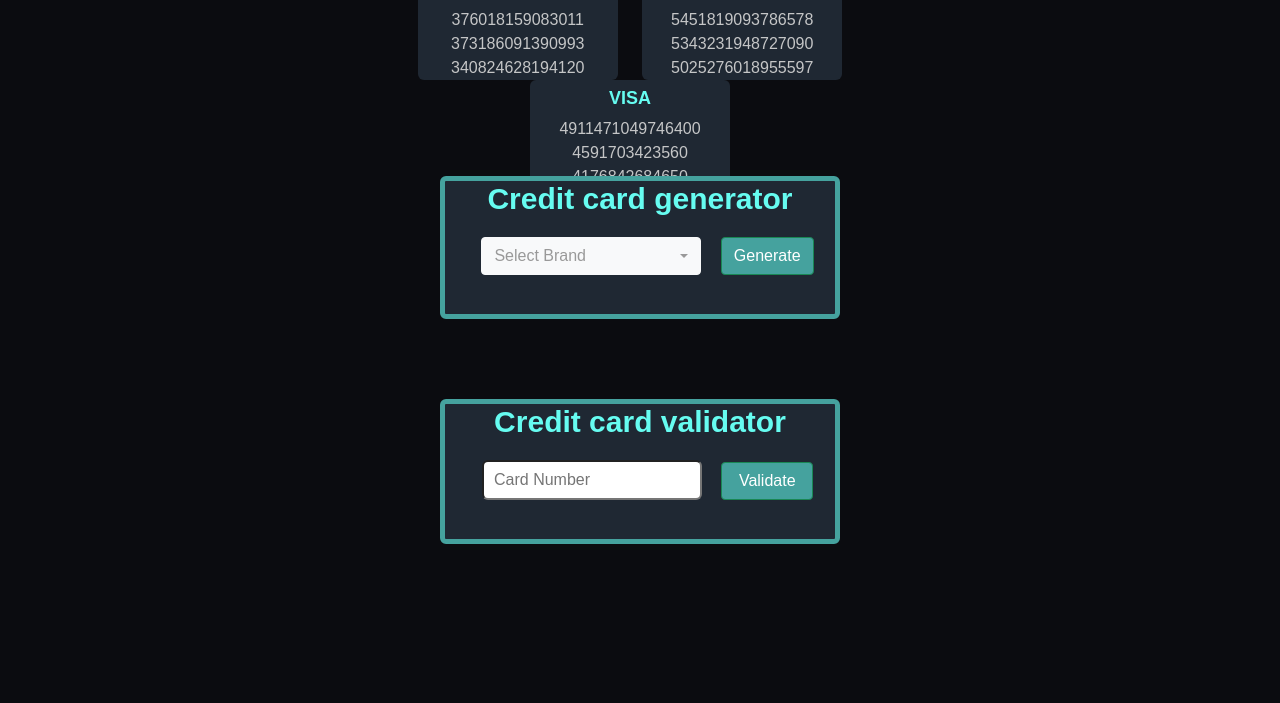
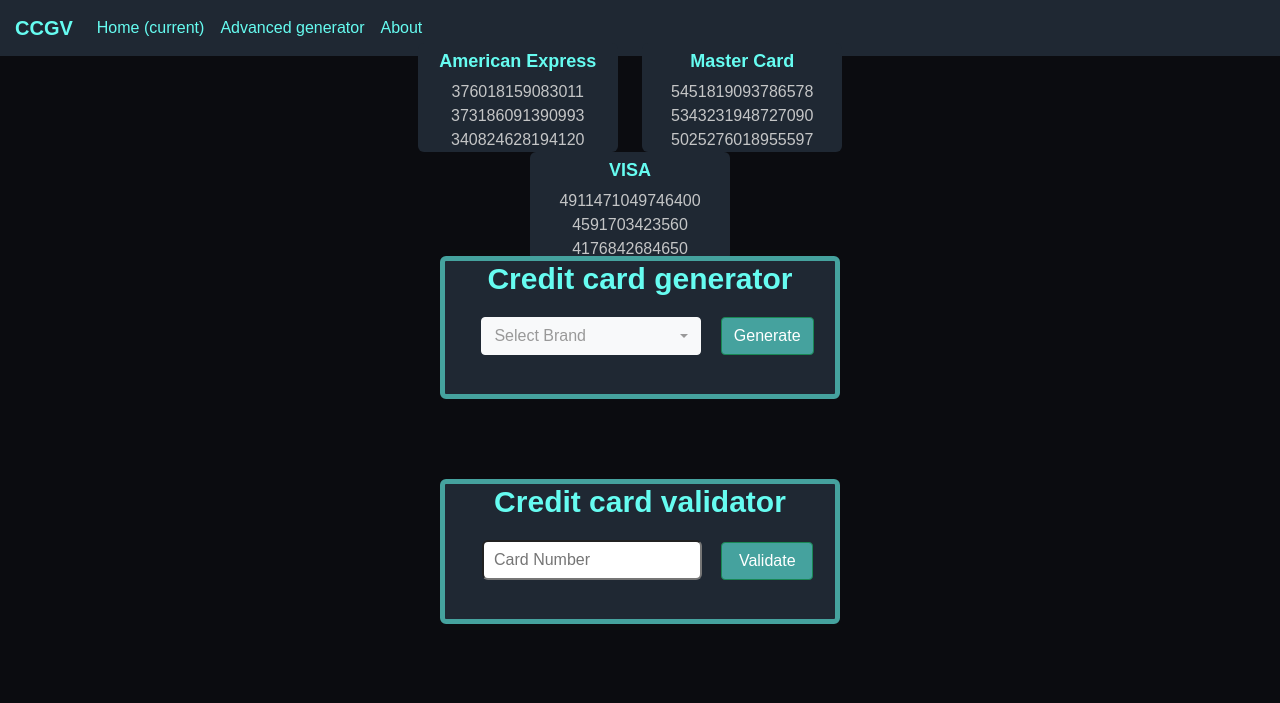
Before and after one commit to themm1/Credit-Number-Generator, a Flask app: page / in a window 1280 px wide. Shown: the top 703 px of the page. Run offline with Flask 2, Linux system fonts and the light colour scheme; some libraries are stand-ins or nearby versions.

Commit message:
navbar added (not working)

```diff
--- a/static/styles.css
+++ b/static/styles.css
@@ -4,59 +4,29 @@ body {
     color: rgb(197,198,199)
 }
 
-#main {
-    position: absolute;
-    top: 50%;
-    left: 50%;
-    transform: translate(-50%, -50%);
+
+/* Navbar items */
+#menu {
+    background-color: rgb(31,40,51) !important;
 }
 
-.box {
-    border: 5px solid rgb(69,162,158);
-    background-color: rgb(31,40,51);
-    width: 400px;
-    margin-bottom: 20%;
-    border-radius: 6px;
+.navbar-brand {
+    color: rgb(102,252,241) !important;
+    font-weight: bold;
+    font-size: 20px;
+    padding-left: 15px;
 }
 
-.box > * {
-    text-align: center;
-    position: relative;
+.nav-link {
+    color: rgb(102,252,241) !important;
 }
 
-h1 {
-    font-weight: bold;
-    font-size: 30px;
-    color: rgb(102,252,241);
-    margin-bottom: 20px;
-}
 
-#number {
-    width: 220px;
-    height: 40px;
-    border-radius: 6px;
-    padding-left: 10px;
-}
-
-.message {
-    font-weight: bold;
-    color: rgb(102,252,241);
-    margin-top: 15px;
-}
-
-.btn-success {
-    background-color: rgb(69,162,158) !important;
-}
-
-#gen_button, #val_button {
-    position: relative;
-    left: 15px;
-}
-
+/* Autogenerated Numbers */
 #numbers {
     text-align: center;
     position: absolute;
-    top: 10%;
+    top: 19%;
     left: 50%;
     transform: translate(-50%, -50%);
 }
@@ -76,3 +46,52 @@ h1 {
     margin-top: 20px;
     margin: 5px;
 }
+
+
+/* Main Boxes */
+#main {
+    position: absolute;
+    top: 60%;
+    left: 50%;
+    transform: translate(-50%, -50%);
+}
+
+.box {
+    border: 5px solid rgb(69,162,158);
+    background-color: rgb(31,40,51);
+    width: 400px;
+    margin-bottom: 20%;
+    border-radius: 6px;
+}
+
+.box > * {
+    text-align: center;
+    position: relative;
+}
+
+/* Box Items */
+h1 {
+    font-weight: bold;
+    font-size: 30px;
+    color: rgb(102,252,241);
+    margin-bottom: 20px;
+}
+
+#number {
+    width: 220px;
+    height: 40px;
+    border-radius: 6px;
+    padding-left: 10px;
+}
+
+.message {
+    font-weight: bold;
+    color: rgb(69,162,158);
+    margin-top: 15px;
+}
+
+.btn-success {
+    background-color: rgb(69,162,158) !important;
+    position: relative;
+    left: 15px;
+}
--- a/templates/index.html
+++ b/templates/index.html
@@ -1,15 +1,7 @@
-<!DOCTYPE html>
-<html lang="en">
-    <head>
-        <link href="https://cdn.jsdelivr.net/npm/bootstrap@5.0.0-beta2/dist/css/bootstrap.min.css" rel="stylesheet" integrity="sha384-BmbxuPwQa2lc/FVzBcNJ7UAyJxM6wuqIj61tLrc4wSX0szH/Ev+nYRRuWlolflfl" crossorigin="anonymous">
-        <link rel="stylesheet" href="https://cdn.jsdelivr.net/npm/bootstrap-select@1.13.14/dist/css/bootstrap-select.min.css">
-        <link rel="stylesheet" type="text/css" href="{{ url_for('static', filename='styles.css') }}">
-        <script src="https://ajax.googleapis.com/ajax/libs/jquery/3.1.0/jquery.min.js"></script>
-        <title>Credit</title>
-        <script src="{{ url_for('static', filename='script.js') }}"></script>
-    </head>
+{% extends "layout.html" %}
 
-    <body>
+{% block body %}
+
     <div id="numbers">
         {% for brand in brands_dict %}
             <div id="brand_box">
@@ -53,9 +45,4 @@
         </div>
     </div>
 
-    <script src="https://cdnjs.cloudflare.com/ajax/libs/popper.js/1.14.3/umd/popper.min.js" integrity="sha384-ZMP7rVo3mIykV+2+9J3UJ46jBk0WLaUAdn689aCwoqbBJiSnjAK/l8WvCWPIPm49" crossorigin="anonymous"></script>
-    <script src="https://stackpath.bootstrapcdn.com/bootstrap/4.1.3/js/bootstrap.min.js" integrity="sha384-ChfqqxuZUCnJSK3+MXmPNIyE6ZbWh2IMqE241rYiqJxyMiZ6OW/JmZQ5stwEULTy" crossorigin="anonymous"></script>
-    <script src="https://cdn.jsdelivr.net/npm/bootstrap-select@1.13.14/dist/js/bootstrap-select.min.js"></script>
-
-    </body>
-</html>
+{% endblock %}
--- /dev/null
+++ b/templates/layout.html
@@ -0,0 +1,41 @@
+<!DOCTYPE html>
+<html lang="en">
+    <head>
+        <link href="https://cdn.jsdelivr.net/npm/bootstrap@5.0.0-beta2/dist/css/bootstrap.min.css" rel="stylesheet" integrity="sha384-BmbxuPwQa2lc/FVzBcNJ7UAyJxM6wuqIj61tLrc4wSX0szH/Ev+nYRRuWlolflfl" crossorigin="anonymous">
+        <link rel="stylesheet" href="https://cdn.jsdelivr.net/npm/bootstrap-select@1.13.14/dist/css/bootstrap-select.min.css">
+        <link rel="stylesheet" type="text/css" href="{{ url_for('static', filename='styles.css') }}">
+        <script src="https://ajax.googleapis.com/ajax/libs/jquery/3.1.0/jquery.min.js"></script>
+        <title>Credit</title>
+        <script src="{{ url_for('static', filename='script.js') }}"></script>
+    </head>
+
+    <body>
+
+        <nav id="menu" class="navbar navbar-expand-lg navbar-light bg-light">
+            <a class="navbar-brand" href="#">CCGV</a>
+            <button class="navbar-toggler" type="button" data-toggle="collapse" data-target="#navbarNavAltMarkup" aria-controls="navbarNavAltMarkup" aria-expanded="false" aria-label="Toggle navigation">
+              <span class="navbar-toggler-icon"></span>
+            </button>
+            <div class="collapse navbar-collapse" id="navbarNavAltMarkup">
+              <div class="navbar-nav">
+                <li class="nav-item active">
+                    <a class="nav-link" href="#">Home <span class="sr-only">(current)</span></a>
+                </li>
+                <li class="nav-item">
+                    <a class="nav-link" href="#">Advanced generator</a>
+                </li>
+                <li class="nav-item">
+                    <a class="nav-link" href="#">About</a>
+                </li>
+              </div>
+            </div>
+        </nav>
+
+        {% block body %}{% endblock %}
+
+        <script src="https://cdnjs.cloudflare.com/ajax/libs/popper.js/1.14.3/umd/popper.min.js" integrity="sha384-ZMP7rVo3mIykV+2+9J3UJ46jBk0WLaUAdn689aCwoqbBJiSnjAK/l8WvCWPIPm49" crossorigin="anonymous"></script>
+        <script src="https://stackpath.bootstrapcdn.com/bootstrap/4.1.3/js/bootstrap.min.js" integrity="sha384-ChfqqxuZUCnJSK3+MXmPNIyE6ZbWh2IMqE241rYiqJxyMiZ6OW/JmZQ5stwEULTy" crossorigin="anonymous"></script>
+        <script src="https://cdn.jsdelivr.net/npm/bootstrap-select@1.13.14/dist/js/bootstrap-select.min.js"></script>
+
+    </body>
+</html>
```
Lines whose indentation alone changed are shown as unchanged.
